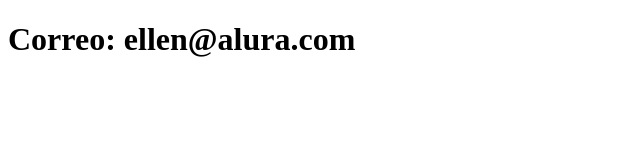
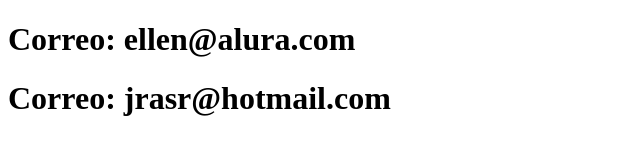
Before and after one commit to Sanchez252530/Juego-SecretoONE, a plain HTML site: page contacto.html in a window 1280 px wide. Shown: the whole page, without its empty margins (0-640 px from the left). Drawn offline with Linux system fonts and the light colour scheme.

Commit message:
Actualiza el index

```diff
--- a/contacto.html
+++ b/contacto.html
@@ -7,6 +7,6 @@
 </head>
 <body>
     <h1> Correo: ellen@alura.com</h1>
-
+    <h1> Correo: jrasr@hotmail.com </h1>
 </body>
 </html>
```
